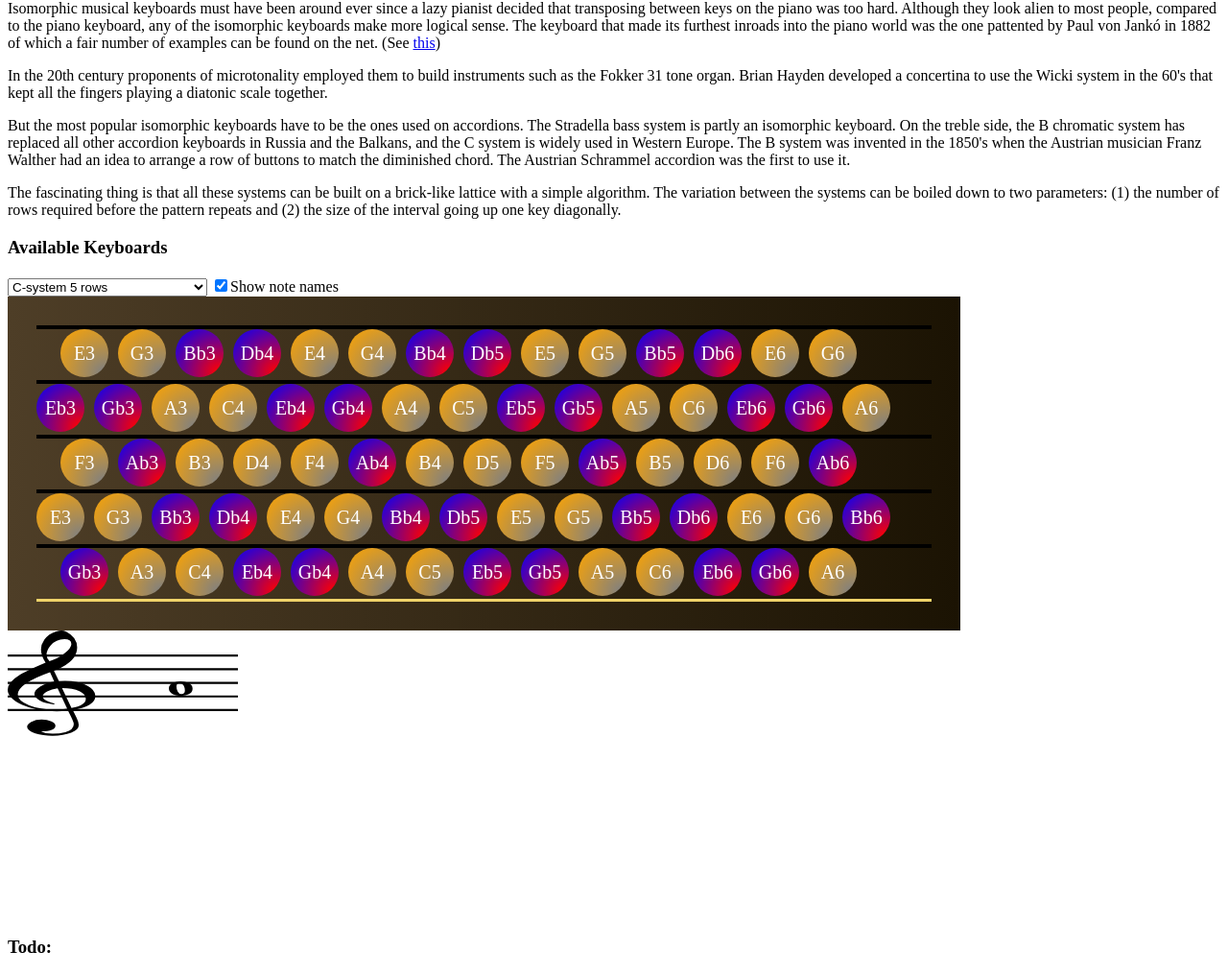
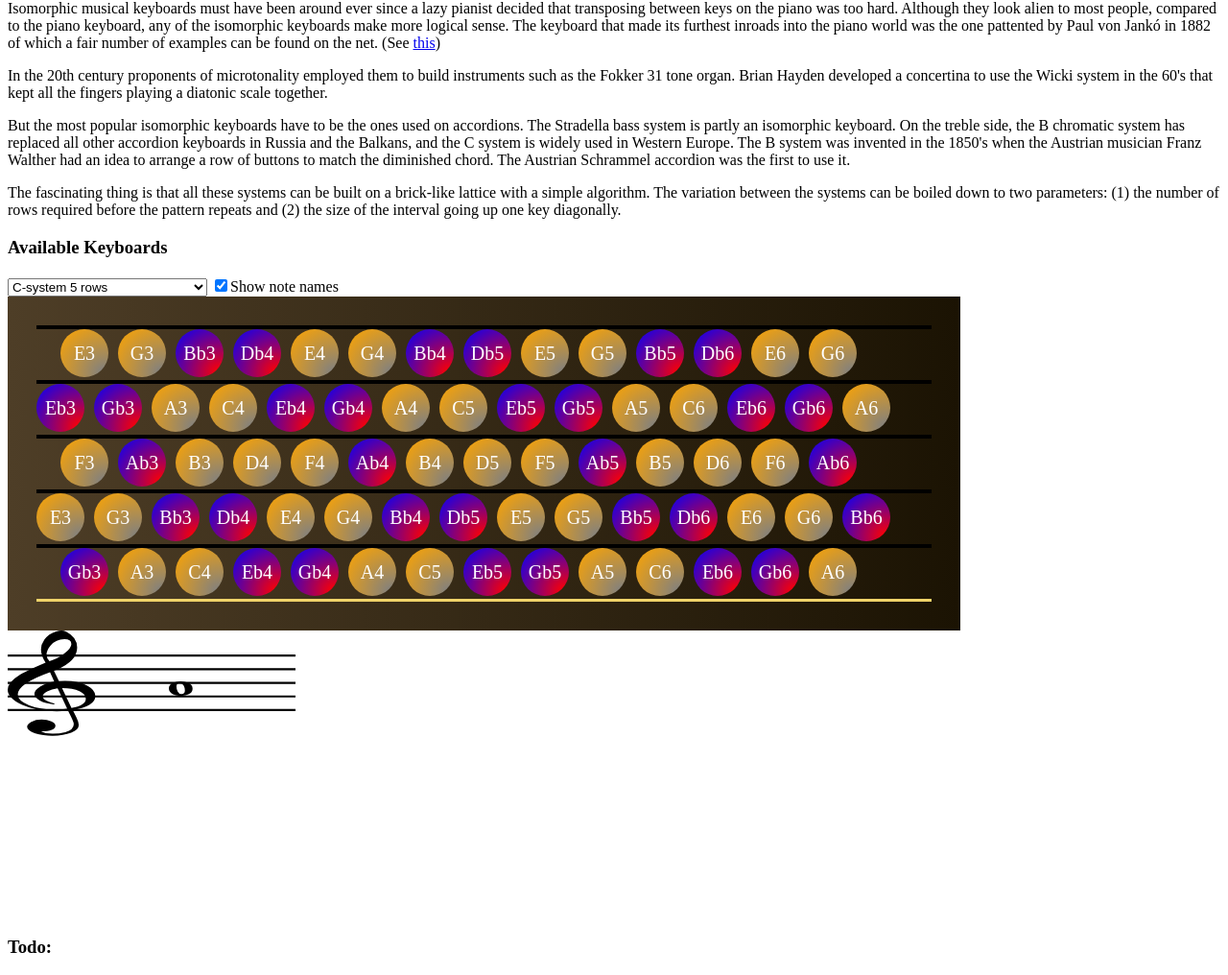
Before and after one commit to pianosnake/isomorphic-keyboards, a plain HTML site: page index.html in a window 1280 px wide. Shown: the part 66-1082 px from the top of the page at 96% size. Drawn offline with nearby package versions, Linux system fonts and the light colour scheme.

Commit message:
Set width on notation

```diff
--- a/index.html
+++ b/index.html
@@ -33,7 +33,8 @@ function changeKeyboard(specString){
 
 $(document).ready(function(){
 	notation = new Notation({
-		el: $("#note-display")
+		el: $("#note-display"),
+		width: 300
 	});
 
 	changeKeyboard($("select option:first").val());
--- a/notation.js
+++ b/notation.js
@@ -1,6 +1,7 @@
 function Notation(options){
 
 	this.el = options.el;
+	this.width = options.width || 240;
 	this.positions = {
 		"c": 50,
 		"d": 43,
@@ -20,6 +21,7 @@ Notation.prototype = {
 	render: function(){
 		this.el.addClass("system");
 		this.el.append("<div class='clef'></div><div class='bars'></div><div class='modifier'></div><div class='whole-note'></div>");
+		this.el.find(".bars").width(this.width);
 	},
 
 	draw: function(note){
```
